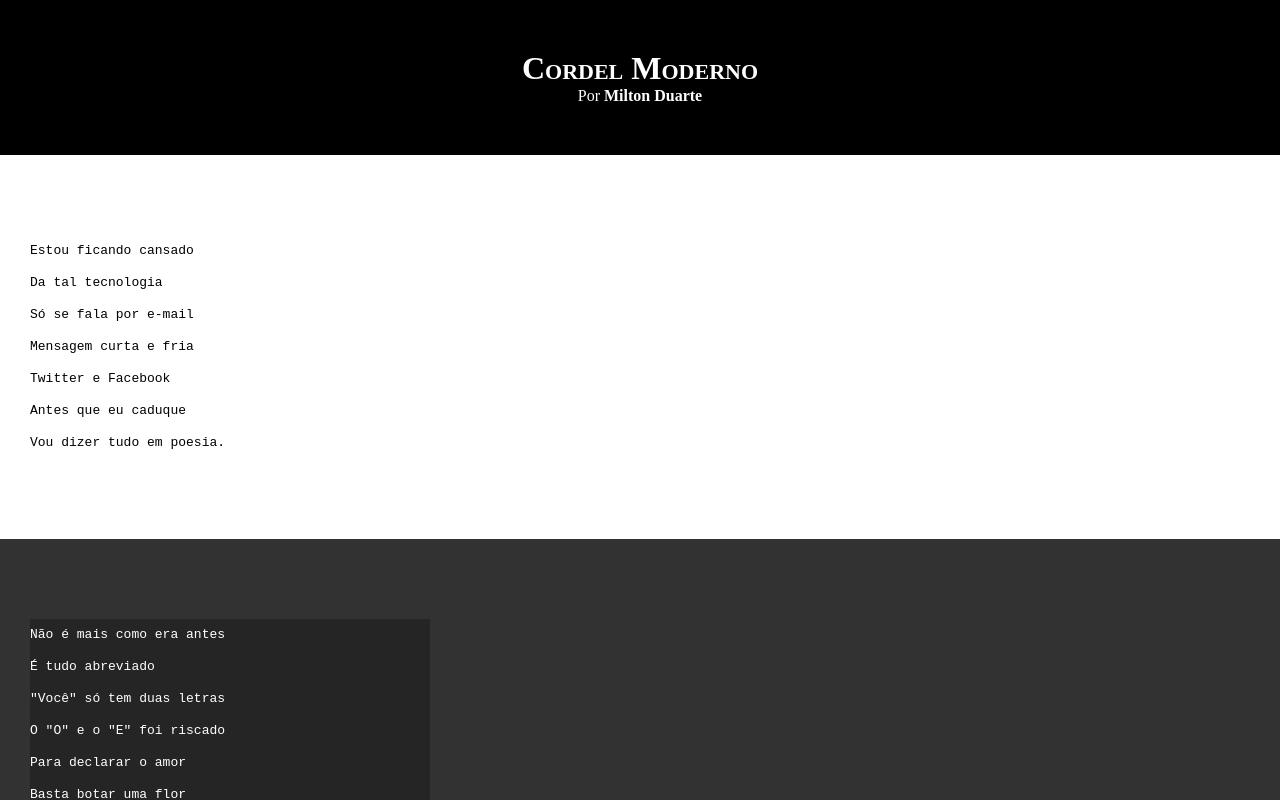
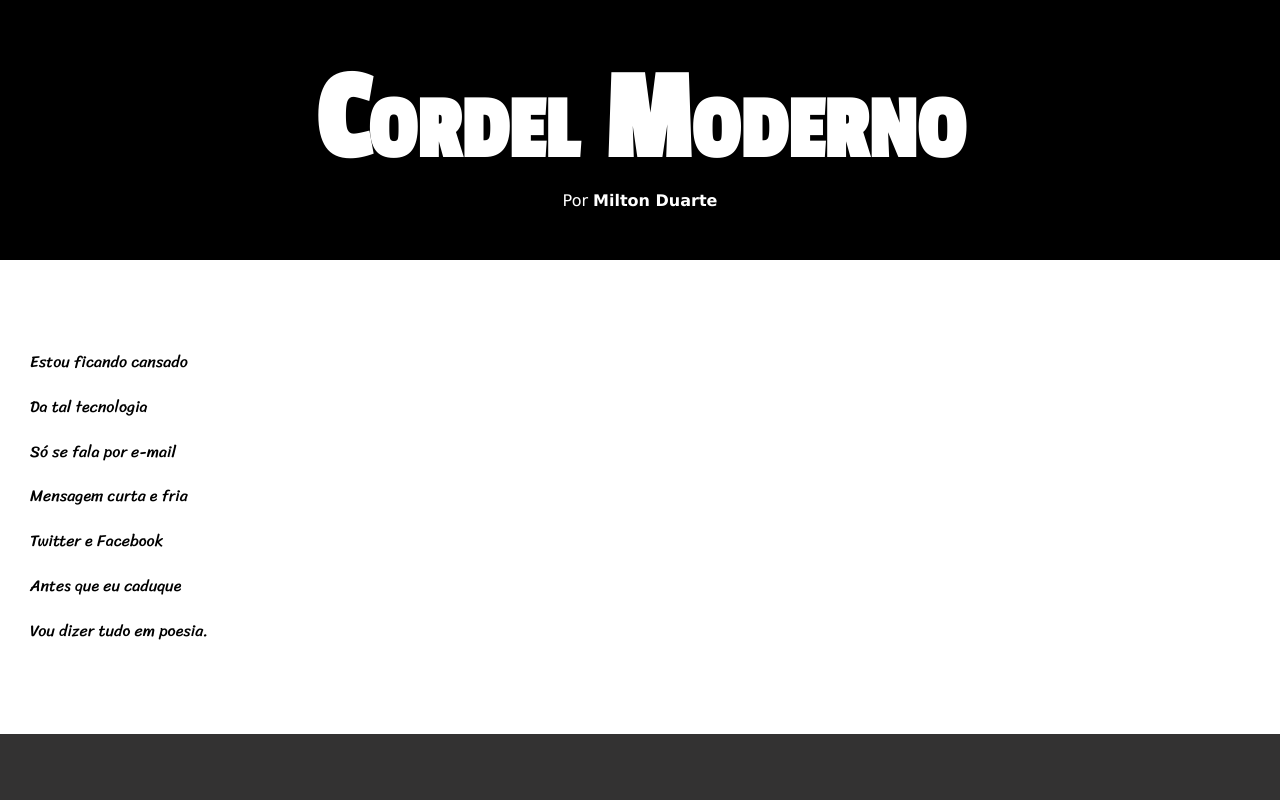
Before and after one commit to Eduarda-Cavalheri/HTML-CSS, a plain HTML site: page desafios/d012/index.html in a window 1280 px wide. Shown: the top 800 px of the page. Drawn offline with Linux system fonts and the light colour scheme.

Commit message:
atualização de estilos

```diff
--- a/desafios/d012/style.css
+++ b/desafios/d012/style.css
@@ -1,11 +1,23 @@
 @charset "UTF-8";
+
+@import url('https://fonts.googleapis.com/css2?family=Passion+One&display=swap');
+
+@import url('https://fonts.googleapis.com/css2?family=Sriracha&display=swap');
+
+:root{
+    --fonte1: Verdana, Geneva, Tahoma, sans-serif;
+    --fonte2: "Passion One", sans-serif;
+    --fonte3: "Sriracha", cursive;
+}
 
 *{
     margin: 0px;
     padding: 0px;
+
 }
 
 html, body{
+    font-family: var(--fonte1);
     min-height: 100%;
     background-color: darkgray;
 }
@@ -17,8 +29,10 @@ header{
 }
 
 header > h1{
+    font-family: var(--fonte2);
     padding-top: 50px;
     font-variant: small-caps;
+    font-size: 10vw;
 }
 
 header > p{
@@ -28,6 +42,7 @@ header > p{
 
 section > pre{
     white-space: pre-line;
+    font-family: var(--fonte3);
 }
 
 a{
@@ -44,14 +59,16 @@ a:hover{
 section{
     padding-top: 10vh;
     padding-bottom: 10vh;
-    line-height: 2em;
+    line-height: 3.5vw;
     padding-left: 30px;
+    font-family: var(--fonte3);
 
 }
 
 section.normal{
     background-color: white;
     color: black;
+
 }
 
 section.imagem{
@@ -62,7 +79,8 @@ section.imagem{
 
 section.imagem > pre {
     background-color: rgba(0, 0, 0, 0.253);
-    width: 400px;
+    display: inline-block;
+    padding: 5px;
 
 
 }
```
